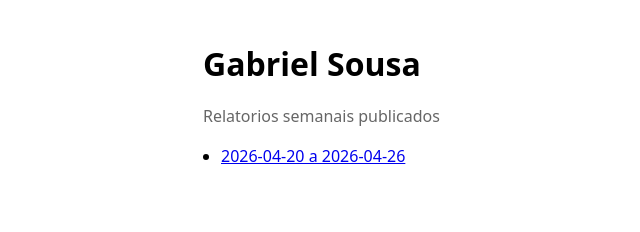
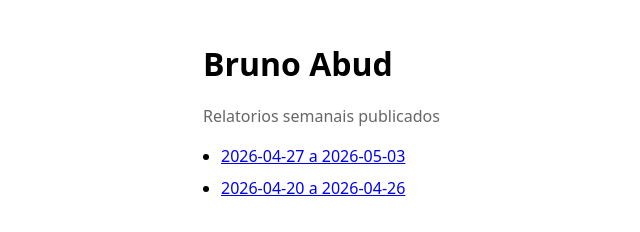
Before and after one commit to endure-labbs/enjoytri, a plain HTML site: page docs/index.html in a window 1280 px wide. Shown: the whole page, without its empty margins (7-647 px from the left). Drawn offline with Linux system fonts and the light colour scheme.

Commit message:
Relatorio semanal 2026-04-27 a 2026-05-03 (index)

```diff
--- a/docs/index.html
+++ b/docs/index.html
@@ -3,7 +3,7 @@
 <head>
   <meta charset="utf-8" />
   <meta name="viewport" content="width=device-width, initial-scale=1" />
-  <title>Gabriel Sousa - Relatorios Semanais</title>
+  <title>Bruno Abud - Relatorios Semanais</title>
   <style>
     body{font-family:system-ui,-apple-system,Segoe UI,Roboto,sans-serif;max-width:860px;margin:40px auto;padding:0 20px;line-height:1.5}
     h1{margin-bottom:8px}
@@ -13,10 +13,11 @@
   </style>
 </head>
 <body>
-  <h1>Gabriel Sousa</h1>
+  <h1>Bruno Abud</h1>
   <p class="muted">Relatorios semanais publicados</p>
   <ul>
-    <li><a href="https://endure-labbs.github.io/enjoytri/reports/report_2026-04-20_2026-04-26.html">2026-04-20 a 2026-04-26</a></li>
+    <li><a href="https://endure-labbs.github.io/enjoytri/reports/report_2026-04-27_2026-05-03.html">2026-04-27 a 2026-05-03</a></li>
+<li><a href="https://endure-labbs.github.io/enjoytri/reports/report_2026-04-20_2026-04-26.html">2026-04-20 a 2026-04-26</a></li>
   </ul>
 </body>
 </html>
```
